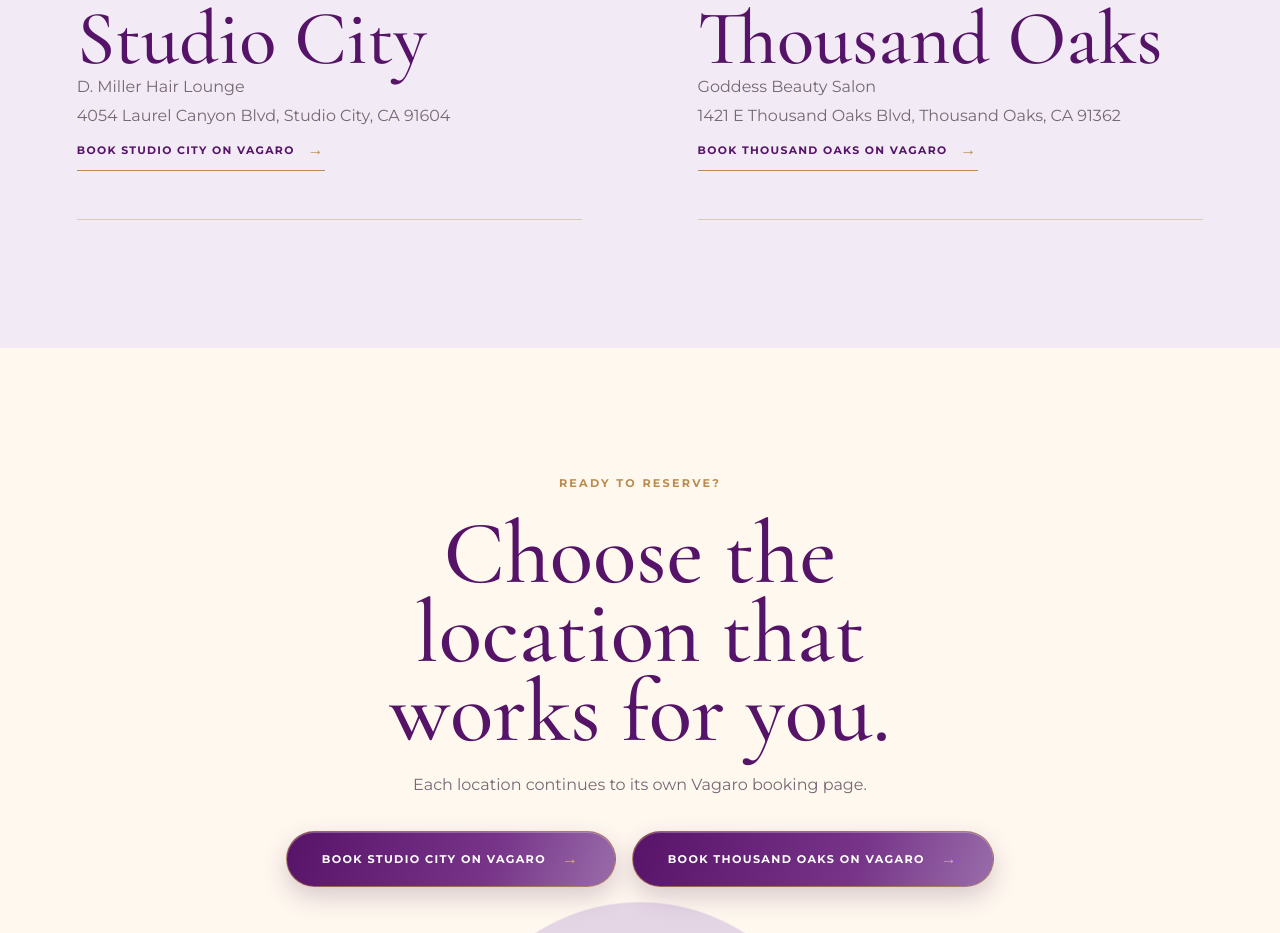
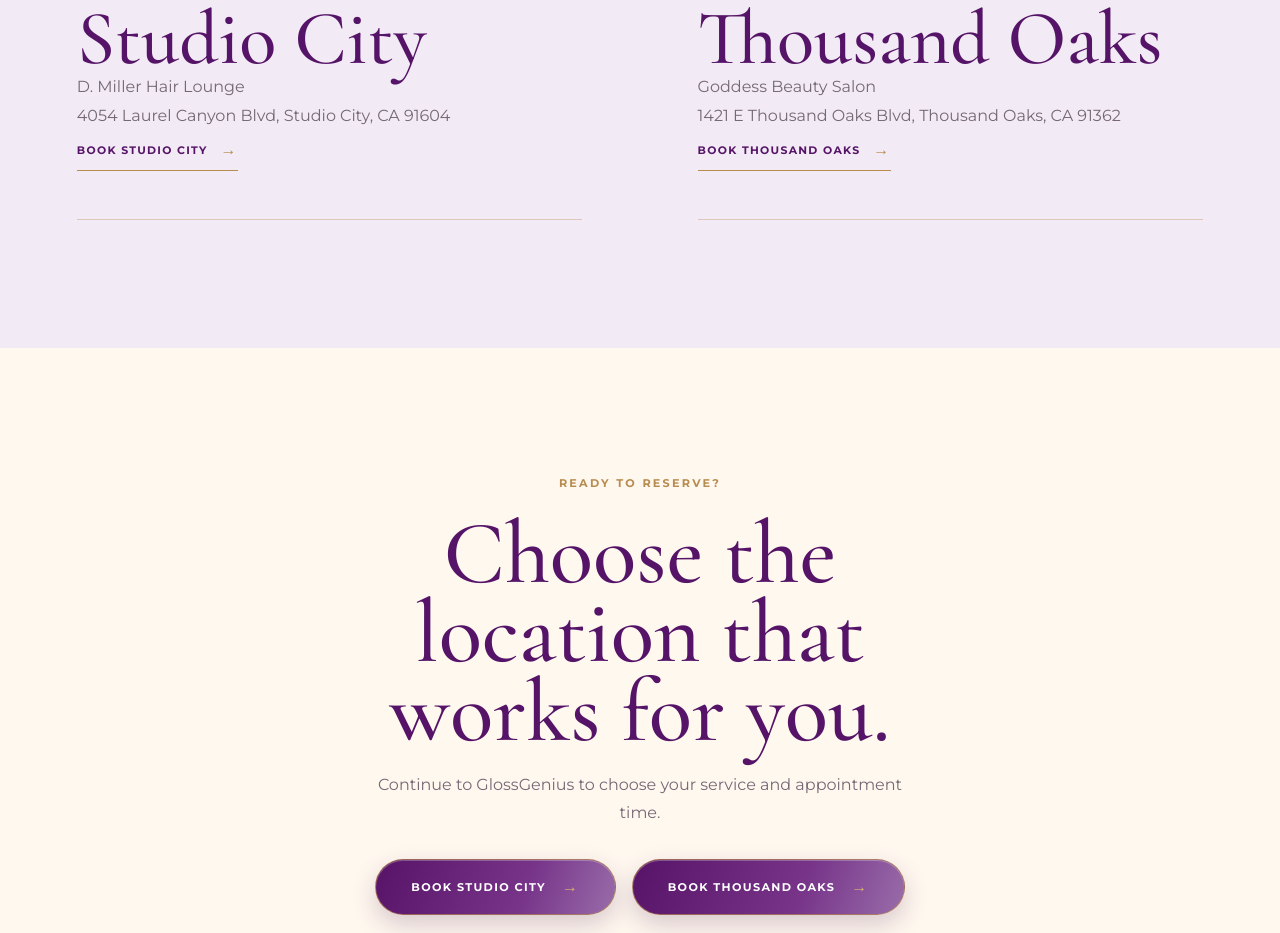
Before and after one commit to jnsrock88/lavender-lash-love-site, a Next.js app: page /contact in a window 1280 px wide. Shown: the part 1705-2638 px from the top of the page. Built offline with nearby package versions, Linux system fonts and the light colour scheme.

Commit message:
Switch booking links to GlossGenius

```diff
--- a/app/contact/page.tsx
+++ b/app/contact/page.tsx
@@ -37,23 +37,23 @@
           <span>01 · Los Angeles</span>
           <h2>Studio City</h2>
           <p>{business.locations.studioCity.salon}<br />{business.locations.studioCity.address}</p>
-          <a className="text-link" href={business.booking.studioCity} target="_blank" rel="noreferrer">Book Studio City on Vagaro</a>
+          <a className="text-link" href={business.booking.studioCity} target="_blank" rel="noreferrer">Book Studio City</a>
         </article>
         <article>
           <span>02 · Conejo Valley</span>
           <h2>Thousand Oaks</h2>
           <p>{business.locations.thousandOaks.salon}<br />{business.locations.thousandOaks.address}</p>
-          <a className="text-link" href={business.booking.thousandOaks} target="_blank" rel="noreferrer">Book Thousand Oaks on Vagaro</a>
+          <a className="text-link" href={business.booking.thousandOaks} target="_blank" rel="noreferrer">Book Thousand Oaks</a>
         </article>
       </section>
       <section className="inner-booking section-pad">
         <span className="inner-booking-arch" aria-hidden="true" />
         <p className="eyebrow">Ready to reserve?</p>
         <h2>Choose the location that works for you.</h2>
-        <p>Each location continues to its own Vagaro booking page.</p>
+        <p>Continue to GlossGenius to choose your service and appointment time.</p>
         <div className="booking-options">
-          <a className="button button-primary" href={business.booking.studioCity} target="_blank" rel="noreferrer">Book Studio City on Vagaro</a>
-          <a className="button button-primary" href={business.booking.thousandOaks} target="_blank" rel="noreferrer">Book Thousand Oaks on Vagaro</a>
+          <a className="button button-primary" href={business.booking.studioCity} target="_blank" rel="noreferrer">Book Studio City</a>
+          <a className="button button-primary" href={business.booking.thousandOaks} target="_blank" rel="noreferrer">Book Thousand Oaks</a>
         </div>
       </section>
     </main>
--- a/app/content.ts
+++ b/app/content.ts
@@ -1,4 +1,7 @@
 import { media } from "./media";
+
+const GLOSSGENIUS_BOOKING_URL =
+  "https://lavlashluv.glossgenius.com/?location_token=1003d-e180752e-e5f7-4415-ad1c-55891524f2c4";
 
 const lashExtensionAppointmentDetails =
   "Appointment time includes cleansing and prep, grown-out lash removal, application, sealing, and service closeout.";
@@ -6,9 +9,9 @@
 export const business = {
   foundedYear: 2012,
   booking: {
-    chooser: "/locations#booking-options",
-    studioCity: "https://www.vagaro.com/lavenderlashlove",
-    thousandOaks: "https://www.vagaro.com/us02/lavlashluvgoddess",
+    chooser: GLOSSGENIUS_BOOKING_URL,
+    studioCity: GLOSSGENIUS_BOOKING_URL,
+    thousandOaks: GLOSSGENIUS_BOOKING_URL,
   },
   contact: {
     phoneDisplay: "661-733-5266",
@@ -33,7 +36,7 @@
         "Thursday: Closed",
         "Friday: 10:00 AM–8:00 PM",
       ],
-      bookingUrl: "https://www.vagaro.com/lavenderlashlove",
+      bookingUrl: GLOSSGENIUS_BOOKING_URL,
       mapsUrl:
         "https://www.google.com/maps/dir/?api=1&destination=4054%20Laurel%20Canyon%20Blvd%2C%20Studio%20City%2C%20CA%2091604%2C%20USA",
       mapsStatus: "approved",
@@ -49,7 +52,7 @@
         "Sunday: Closed",
         "Monday: Closed",
       ],
-      bookingUrl: "https://www.vagaro.com/us02/lavlashluvgoddess",
+      bookingUrl: GLOSSGENIUS_BOOKING_URL,
       mapsUrl:
         "https://www.google.com/maps/dir/?api=1&destination=1421%20E%20Thousand%20Oaks%20Blvd%2C%20Thousand%20Oaks%2C%20CA%2091362%2C%20USA",
       mapsStatus: "generated-awaiting-confirmation",
--- a/app/locations/page.tsx
+++ b/app/locations/page.tsx
@@ -18,7 +18,7 @@
       <PageHero
         eyebrow="Two convenient locations"
         title="Your appointment, a little closer to home."
-        intro="Choose between Studio City and Thousand Oaks, each with its own schedule and Vagaro booking page."
+        intro="Choose between Studio City and Thousand Oaks, then continue to GlossGenius to reserve your appointment."
         image={media.about.studio}
         imageAlt="Lavender Lash Love appointment studio"
         label="Lavender Lash Love studio"
@@ -44,7 +44,7 @@
               </dl>
               <div className="location-actions">
                 <a className="button button-primary" href={location.bookingUrl} target="_blank" rel="noreferrer">
-                  Book {location.city} on Vagaro
+                  Book {location.city}
                 </a>
                 <a className="text-link" href={location.mapsUrl} target="_blank" rel="noreferrer">
                   Get directions
```
Also changed, not shown: 1 other file (tests, documents, lock files or other folders).
